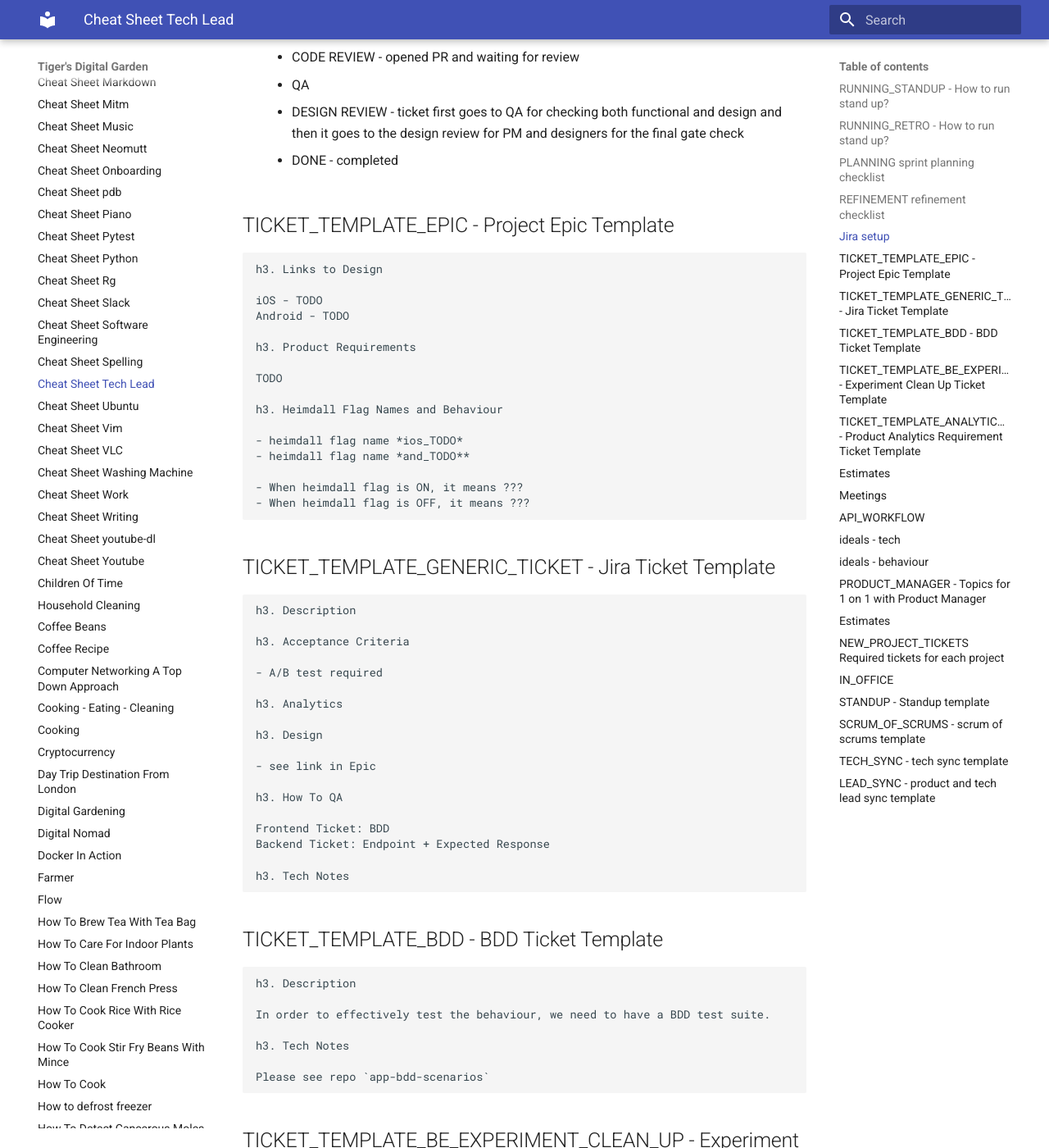
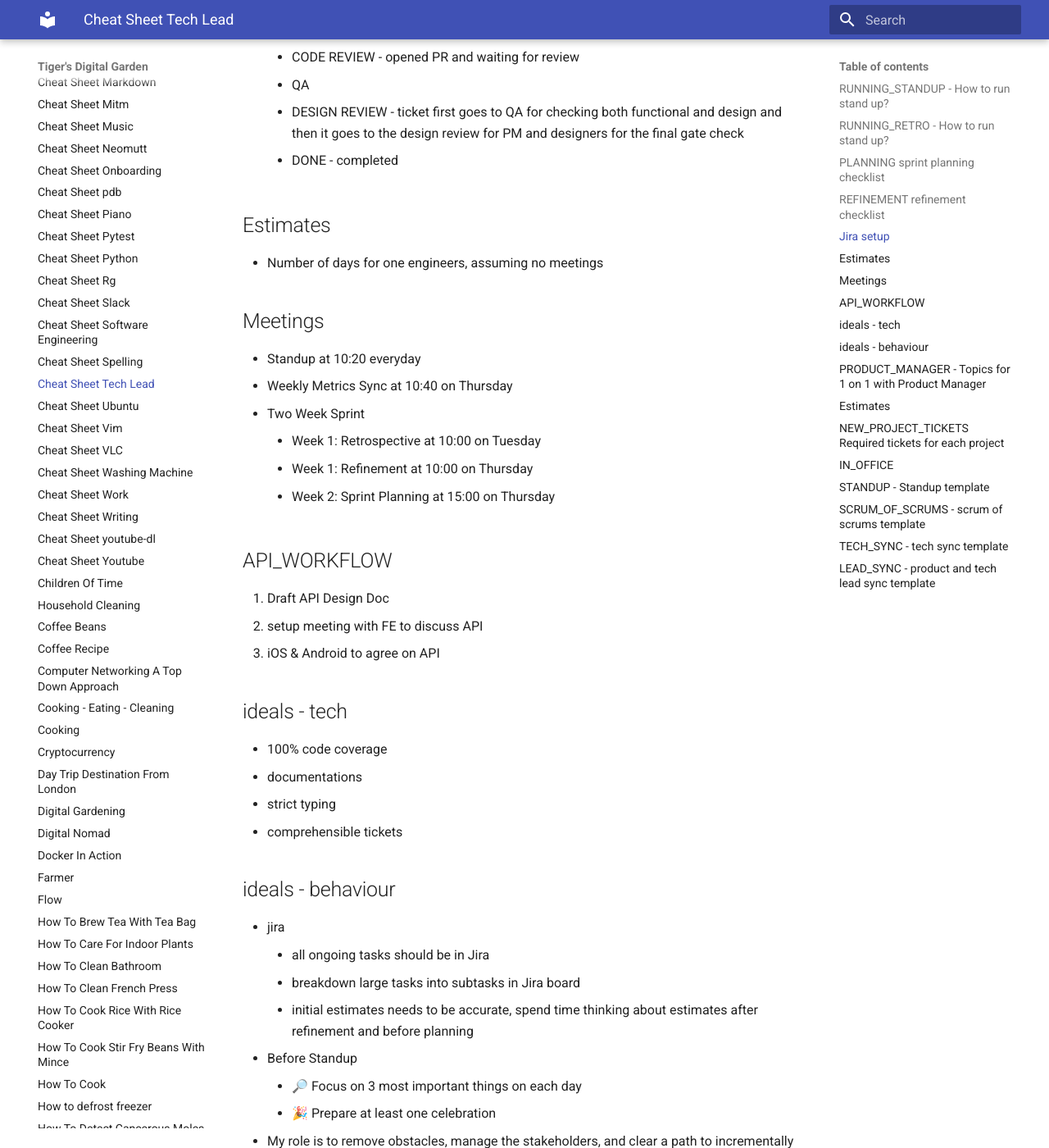
Before and after one commit to ynotstartups/notes, an MkDocs documentation site: the page built from notes/cheat-sheet-tech-lead.md, in a window 1280 px wide and 1400 px high, scrolled down 2518 px. Shown: the whole window at 82% size. Built offline with MkDocs 1.6.1 and Material for MkDocs 9.7.7, drawn with Linux system fonts in a browser that asks for light colours; some of the changed text lies outside the part shown.

Commit message:
moved ticket templates

````diff
--- a/notes/cheat-sheet-tech-lead.md
+++ b/notes/cheat-sheet-tech-lead.md
@@ -82,88 +82,6 @@ Notes:
   - DESIGN REVIEW - ticket first goes to QA for checking both functional and design and then it goes to the design review for PM and designers for the final gate check
   - DONE - completed
 
-## TICKET_TEMPLATE_EPIC - Project Epic Template
-
-```
-h3. Links to Design
-
-iOS - TODO
-Android - TODO
-
-h3. Product Requirements
-
-TODO
-
-h3. Heimdall Flag Names and Behaviour
-
-- heimdall flag name *ios_TODO*
-- heimdall flag name *and_TODO**
-
-- When heimdall flag is ON, it means ???
-- When heimdall flag is OFF, it means ???
-```
-
-## TICKET_TEMPLATE_GENERIC_TICKET - Jira Ticket Template
-
-```
-h3. Description
-
-h3. Acceptance Criteria
-
-- A/B test required
-
-h3. Analytics
-
-h3. Design
-
-- see link in Epic
-
-h3. How To QA
-
-Frontend Ticket: BDD
-Backend Ticket: Endpoint + Expected Response
-
-h3. Tech Notes
-```
-
-## TICKET_TEMPLATE_BDD - BDD Ticket Template
-
-```
-h3. Description
-
-In order to effectively test the behaviour, we need to have a BDD test suite.
-
-h3. Tech Notes
-
-Please see repo `app-bdd-scenarios`
-```
-
-## TICKET_TEMPLATE_BE_EXPERIMENT_CLEAN_UP - Experiment Clean Up Ticket Template
-
-```
-h3. Description
-
-Please see LystOS to check if we want to keep or remove this flag.
-
-h3. Acceptance Criteria
-
-- remove flag from configuration
-- remove flag from LystOS
-- remove relevant code
-```
-
-## TICKET_TEMPLATE_ANALYTICS_REQUIREMENT - Product Analytics Requirement Ticket Template
-
-```
-h3. Acceptance Criteria
-
-- add analytics
-
-h3. Example
-
-When something happens, the app should send analytics event with *key* ?? and *value* ??
-```
-
 ## Estimates
 
 - Number of days for one engineers, assuming no meetings
@@ -211,17 +129,6 @@ When something happens, the app should send analytics event with *key* ?? and *v
 - to tell the team in stand-up
   - `Thursday: planning today, spend sometime to understand the tickets from backlog or refinement and think about the estimate before planning`
   - `Friendly Reminder: We have refinement today, have a think about any tech debt and bug tickets that you want to discuss and bring into next sprint.`
-- Ticket Template
-  - Description
-  - Acceptance Criteria
-    - A/B test required
-  - Analytics
-  - Design
-  - How To QA
-    - Frontend Ticket: BDD
-    - Backend Ticket: Endpoint + Expected Response
-  - Tech Notes
-  - Questions
 
 ## PRODUCT_MANAGER - Topics for 1 on 1 with Product Manager
 
@@ -254,29 +161,17 @@ Velocity is useful to know what's the realistic amount of tickets / work we can
 ## NEW_PROJECT_TICKETS Required tickets for each project
 
 - [ ] Add Epic Ticket for project
-
 - [ ] BE, iOS, Android: follow up action from refinement meeting
-
 - [ ] BE, iOS, Android: spikes for uncertainties
-
 - [ ] BE, iOS, Android: breakdown tickets with estimates
-
 - [ ] QA              : BDD scenarios
-
 - [ ] BE              : design API, agree API with iOS and Android
-
 - [ ] BE              : implement API
-
 - [ ] PRODUCT         : heimdall requirements
-
 - [ ] BE, iOS, Android: heimdall
-
 - [ ] BE, iOS, Android: heimdall Cleanup
-
 - [ ] PRODUCT         : new analytics requirements
-
 - [ ] BE, iOS, Android: analytics
-
 - [ ] PRODUCT         : share experiment analysis
 
 ## IN_OFFICE
````
